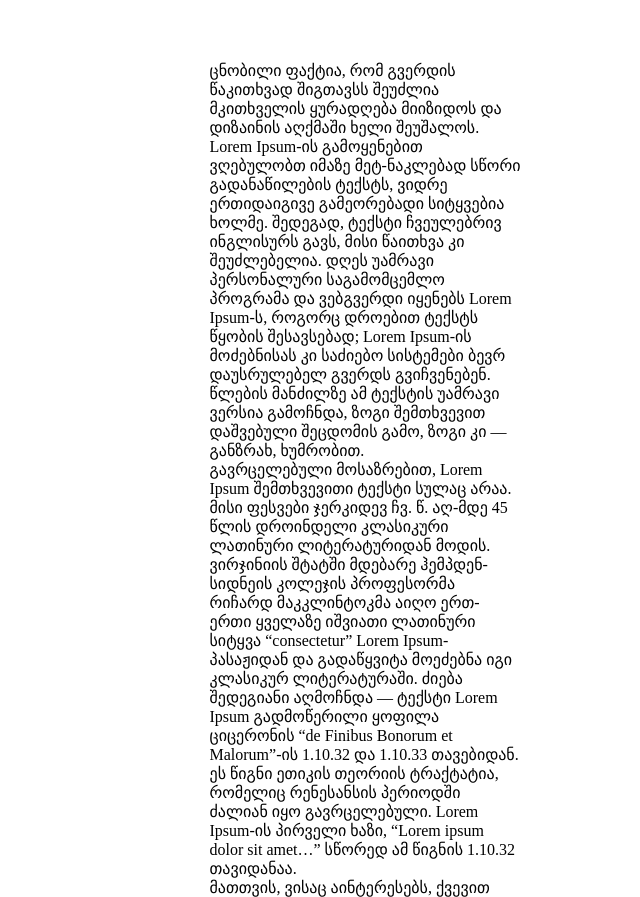
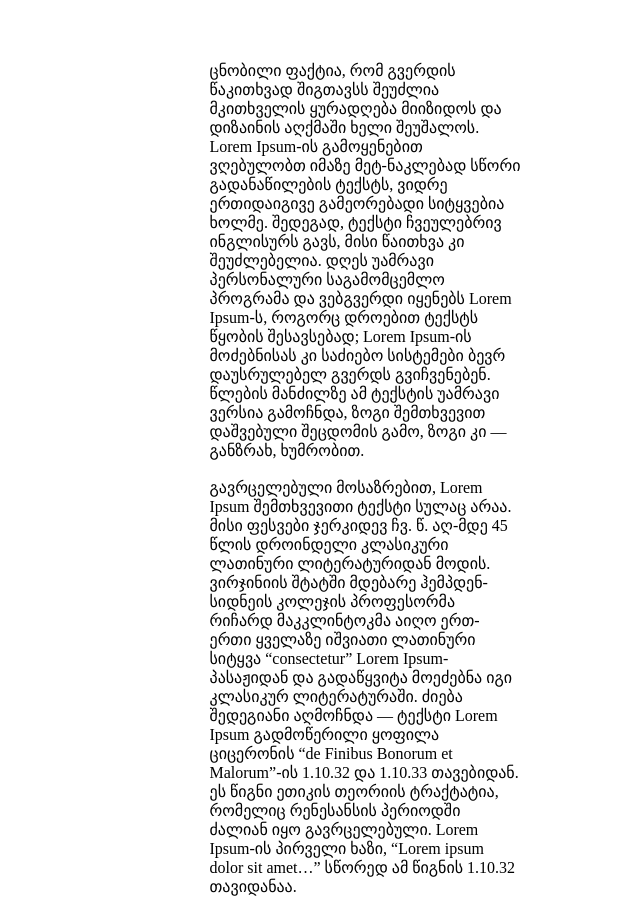
Before and after one commit to AniKakh/lesson-4, a plain HTML site: page index.html in a window 1280 px wide. Shown: the part 1378-2275 px from the top of the page, without its empty margins (275-915 px from the left). Drawn offline with Linux system fonts and the light colour scheme.

Commit message:
p updates

```diff
--- a/style.css
+++ b/style.css
@@ -70,6 +70,10 @@ header img {
     margin-right: 484.5px;
 }
 
+.text-sec p {
+    padding-bottom: 18px;
+}
+
 .cta-text {
     background-color: #0A22F4;
     width: 341px;
```
